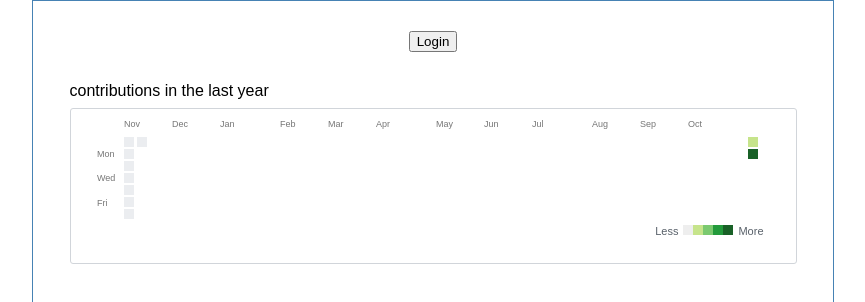
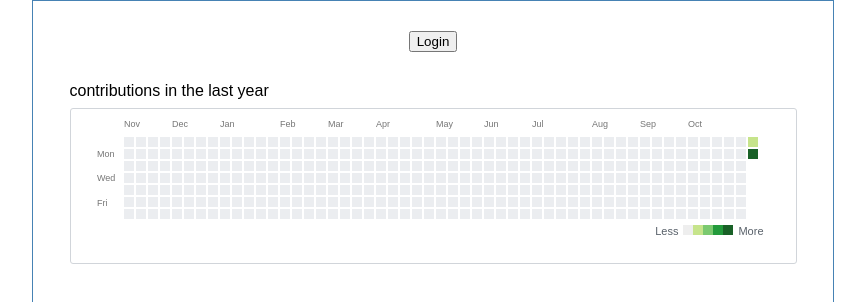
Before and after one commit to hianson/GitHub-Calendar-Clone, a React (Create React App) app in the folder frontend/: page / in a window 1280 px wide. Shown: the top 302 px of the page, without its empty margins (207-1072 px from the left). Built offline with nearby package versions, Linux system fonts and the light colour scheme.

Commit message:
write function to generate graph cells!

```diff
--- a/frontend/src/App.js
+++ b/frontend/src/App.js
@@ -80,6 +80,25 @@ tester() {
   console.log('tester')
 }
 
+
+renderGraphData() {
+  var weeksPerYear = 52;
+  var daysPerWeek = 7;
+  let weeks = []
+
+  for (let i = 0; i < weeksPerYear; i++) {
+    let days = []
+    for (let j = 0; j < daysPerWeek; j++) {
+      days.push(<use x={`${13 - i}`} y={`${j * 12}`} xlinkHref="#day" />)
+    }
+    console.log(days)
+    weeks.push(<g transform={`translate(${i * 13}, 0)`}>{days}</g>)
+  }
+
+return (weeks)
+
+}
+
   render() {
     return (
       <div className="container">
@@ -99,123 +118,28 @@ tester() {
                 </g>
             </defs>
 
+
+
+
             <g transform="translate(16, 20)">
-              <g transform="translate(0, 0)">
-                <use x="13" y="0" xlinkHref="#day" />
-                <use x="13" y="12" xlinkHref="#day" />
-                <use x="13" y="24" xlinkHref="#day" />
-                <use x="13" y="36" xlinkHref="#day" />
-                <use x="13" y="48" xlinkHref="#day" />
-                <use x="13" y="60" xlinkHref="#day" />
-                <use x="13" y="72" xlinkHref="#day" />
-              </g>
-              <g transform="translate(13, 0)">
-                <use onClick={this.tester} x="13" y="0" xlinkHref="#day" />
-              </g>
-              <g transform="translate(26, 0)">
-              </g>
-              <g transform="translate(39, 0)">
-              </g>
-              <g transform="translate(52, 0)">
-              </g>
-              <g transform="translate(65, 0)">
-              </g>
-              <g transform="translate(78, 0)">
-              </g>
-              <g transform="translate(91, 0)">
-              </g>
-              <g transform="translate(104, 0)">
-              </g>
-              <g transform="translate(117, 0)">
-              </g>
-              <g transform="translate(130, 0)">
-              </g>
-              <g transform="translate(143, 0)">
-              </g>
-              <g transform="translate(156, 0)">
-              </g>
-              <g transform="translate(169, 0)">
-              </g>
-              <g transform="translate(182, 0)">
-              </g>
-              <g transform="translate(195, 0)">
-              </g>
-              <g transform="translate(208, 0)">
-              </g>
-              <g transform="translate(221, 0)">
-              </g>
-              <g transform="translate(234, 0)">
-              </g>
-              <g transform="translate(247, 0)">
-              </g>
-              <g transform="translate(260, 0)">
-              </g>
-              <g transform="translate(273, 0)">
-              </g>
-              <g transform="translate(286, 0)">
-              </g>
-              <g transform="translate(299, 0)">
-              </g>
-              <g transform="translate(312, 0)">
-              </g>
-              <g transform="translate(325, 0)">
-              </g>
-              <g transform="translate(338, 0)">
-              </g>
-              <g transform="translate(351, 0)">
-              </g>
-              <g transform="translate(364, 0)">
-              </g>
-              <g transform="translate(377, 0)">
-              </g>
-              <g transform="translate(390, 0)">
-              </g>
-              <g transform="translate(403, 0)">
-              </g>
-              <g transform="translate(416, 0)">
-              </g>
-              <g transform="translate(429, 0)">
-              </g>
-              <g transform="translate(442, 0)">
-              </g>
-              <g transform="translate(455, 0)">
-              </g>
-              <g transform="translate(468, 0)">
-              </g>
-              <g transform="translate(481, 0)">
-              </g>
-              <g transform="translate(494, 0)">
-              </g>
-              <g transform="translate(507, 0)">
-              </g>
-              <g transform="translate(520, 0)">
-              </g>
-              <g transform="translate(533, 0)">
-              </g>
-              <g transform="translate(546, 0)">
-              </g>
-              <g transform="translate(559, 0)">
-              </g>
-              <g transform="translate(572, 0)">
-              </g>
-              <g transform="translate(585, 0)">
-              </g>
-              <g transform="translate(598, 0)">
-              </g>
-              <g transform="translate(611, 0)">
-              </g>
-              <g transform="translate(624, 0)">
-              </g>
-              <g transform="translate(637, 0)">
-              </g>
-              <g transform="translate(650, 0)">
-              </g>
-              <g transform="translate(663, 0)">
-              </g>
+
+
+            { this.renderGraphData() }
+
+
+
+
+
+
               <g transform="translate(676, 0)">
                   <rect width="10" height="10" x="-39" y="0" fill="#c6e48b" data-count="1" data-date="2017-11-05"/>
                   <rect width="10" height="10" x="-39" y="12" fill="#196127" data-count="12" data-date="2017-11-06"/>
               </g>
+
+
+
+
+
 
               <text x="13" y="-10" className="graph-text">Nov</text>
               <text x="61" y="-10" className="graph-text">Dec</text>
```
